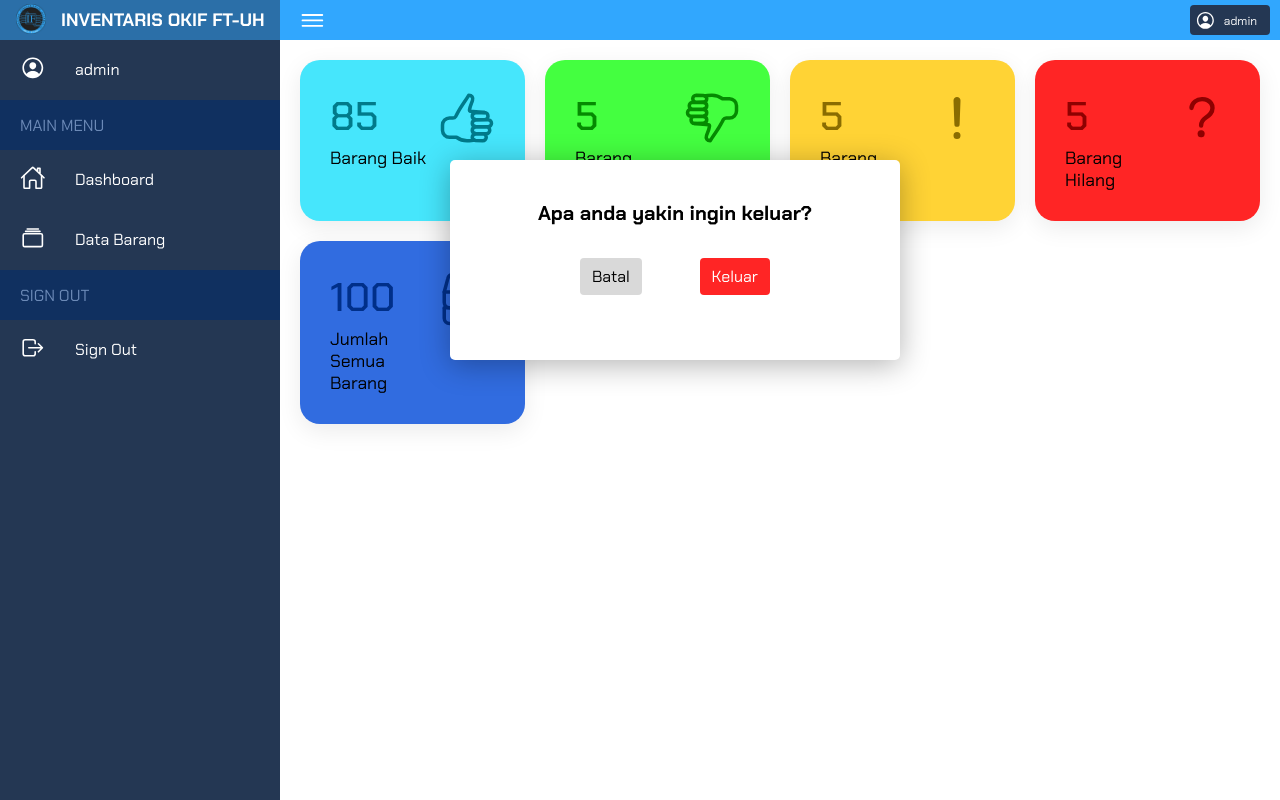
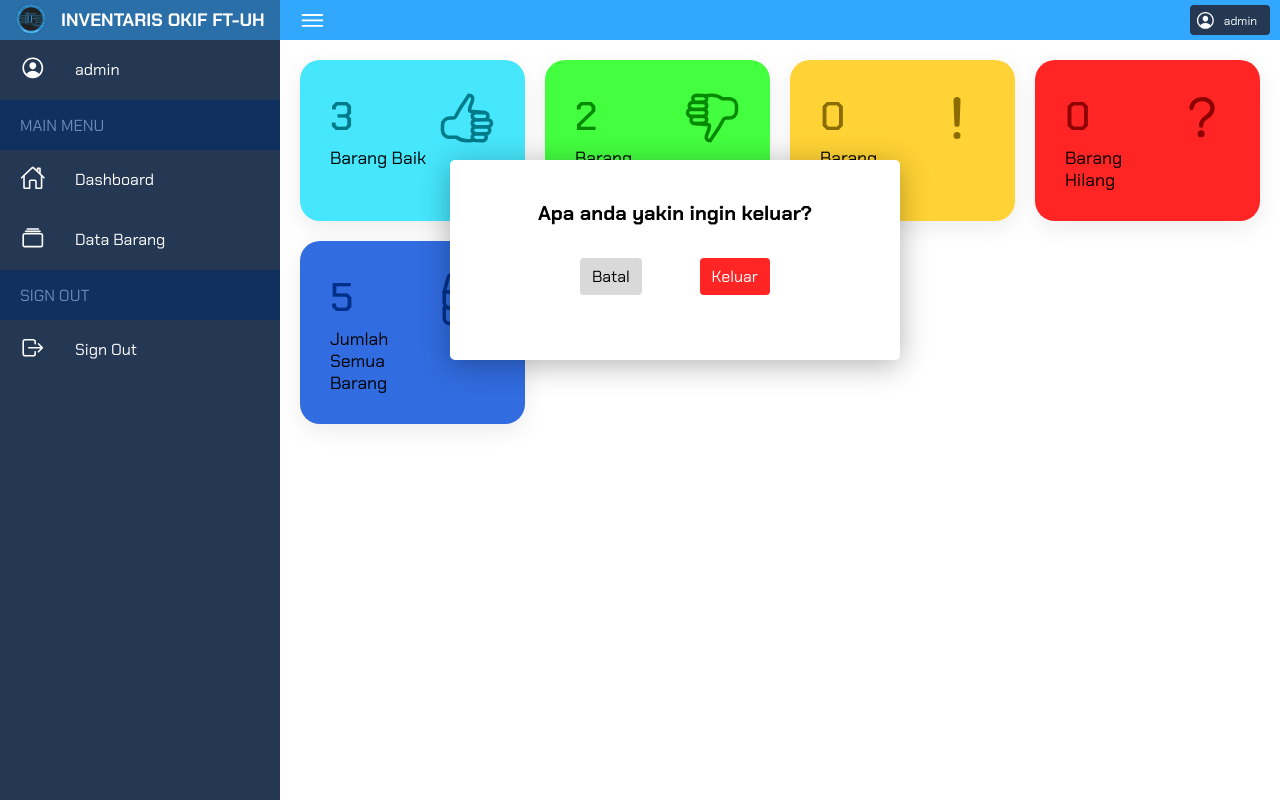
Before and after one commit to CloudDimperr/Admin-Panel, a CodeIgniter app: page /Admin-Panel/index.php/dashboard/signout in a window 1280 px wide. Run offline with CodeIgniter, Linux system fonts and the light colour scheme; data comes from the database, SQL or seed files in the repository.

Commit message:
Perubahan Sign out

```diff
--- a/application/controllers/Dashboard.php
+++ b/application/controllers/Dashboard.php
@@ -47,10 +47,18 @@ class Dashboard extends CI_Controller {
 	{
 		$data['title'] = 'LOG OUT';
 
+		$data['barangBaik'] = 0;
+		$data['barangRusak'] = 0;
+		$data['barangKurangbaik'] = 0;
+		$data['barangHilang'] = 0;
+		$data['jumlahBarang'] = 0;
+
+		$data['databarang'] = $this->BarangModel->get_barang();
+
 		$this->load->helper('url');
         $this->load->view('templates/header', $data);
         $this->load->view('templates/sidetopbar');
-		$this->load->view('dashboard/signout');
+		$this->load->view('dashboard/signout', $data);
         $this->load->view('templates/footer');
 	}
 }
--- a/application/views/dashboard/signout.php
+++ b/application/views/dashboard/signout.php
@@ -1,8 +1,26 @@
 
+            <?php foreach ($databarang as $row) {
+                if ($row->keterangan == 'Baik')
+                {
+                    $barangBaik += $row->jumlah;
+                } elseif ($row->keterangan == 'Rusak')
+                {
+                    $barangRusak += $row->jumlah;
+                } elseif ($row->keterangan == 'Kurang Baik')
+                {
+                    $barangKurangbaik += $row->jumlah;
+                } elseif ($row->keterangan == 'Hilang')
+                {
+                    $barangHilang += $row->jumlah;
+                }
+
+                $jumlahBarang += $row->jumlah;
+            }
+            ?>
             <div class="card">
                 <div class="card__good">
                     <div>
-                        <div class="card__goodrate">85</div>
+                        <div class="card__goodrate"><?= $barangBaik ?></div>
                         <div class="card__name">Barang Baik</div>
                     </div>
                     <div class="card__goodicon">
@@ -11,7 +29,7 @@
                 </div>
                 <div class="card__bad">
                     <div>
-                        <div class="card__badrate">5</div>
+                        <div class="card__badrate"><?= $barangKurangbaik?></div>
                         <div class="card__name">Barang Kurang Baik</div>
                     </div>
                     <div class="card__badicon">
@@ -20,7 +38,7 @@
                 </div>
                 <div class="card__damage">
                     <div>
-                        <div class="card__damagerate">5</div>
+                        <div class="card__damagerate"><?= $barangRusak ?></div>
                         <div class="card__name">Barang Rusak</div>
                     </div>
                     <div class="card__damageicon">
@@ -29,7 +47,7 @@
                 </div>
                 <div class="card__lost">
                     <div>
-                        <div class="card__lostrate">5</div>
+                        <div class="card__lostrate"><?= $barangHilang ?></div>
                         <div class="card__name">Barang Hilang</div>
                     </div>
                     <div class="card__losticon">
@@ -38,7 +56,7 @@
                 </div>
                 <div class="card__item">
                     <div>
-                        <div class="card__itemrate">100</div>
+                        <div class="card__itemrate"><?= $jumlahBarang ?></div>
                         <div class="card__name">Jumlah Semua Barang</div>
                     </div>
                     <div class="card__itemicon">
```
